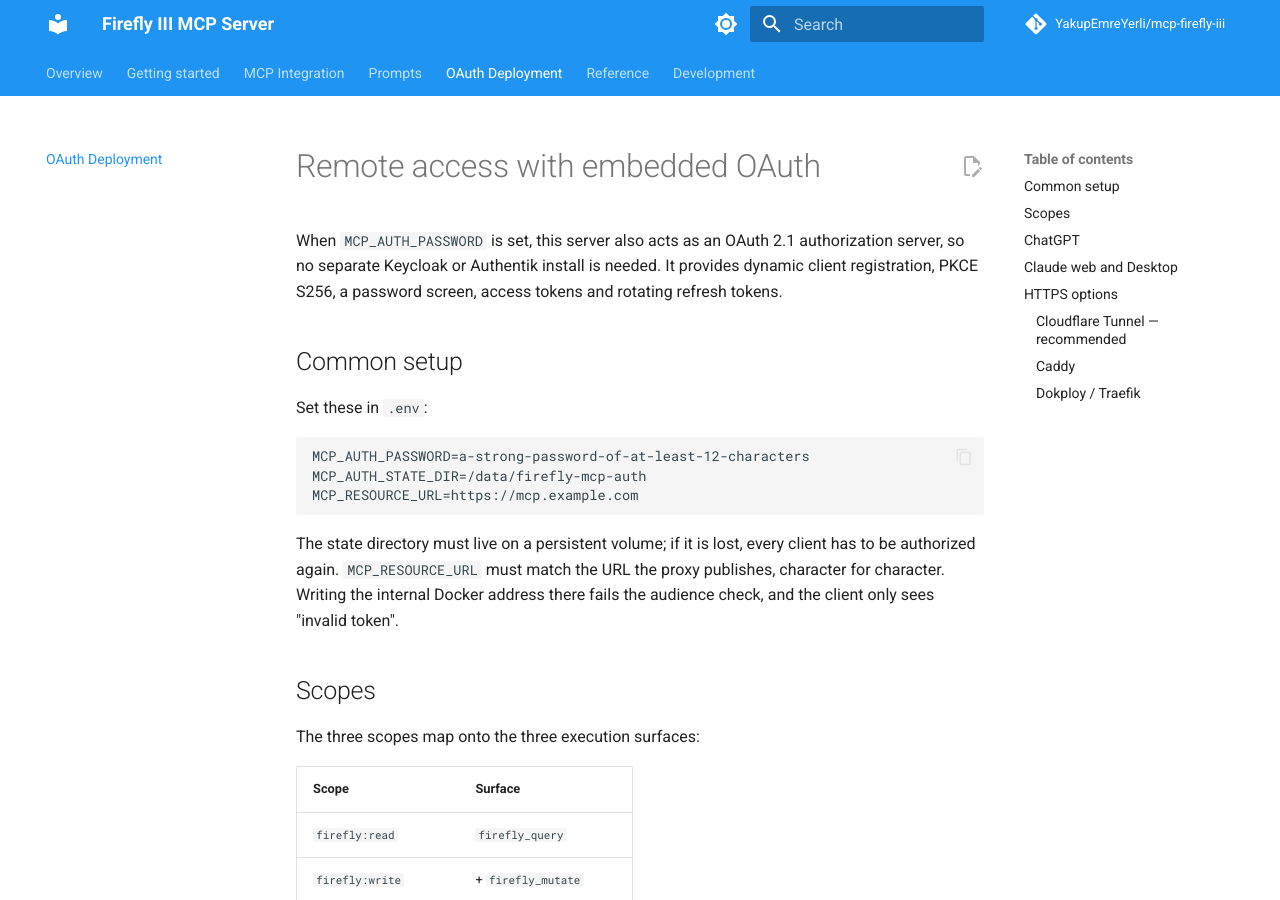
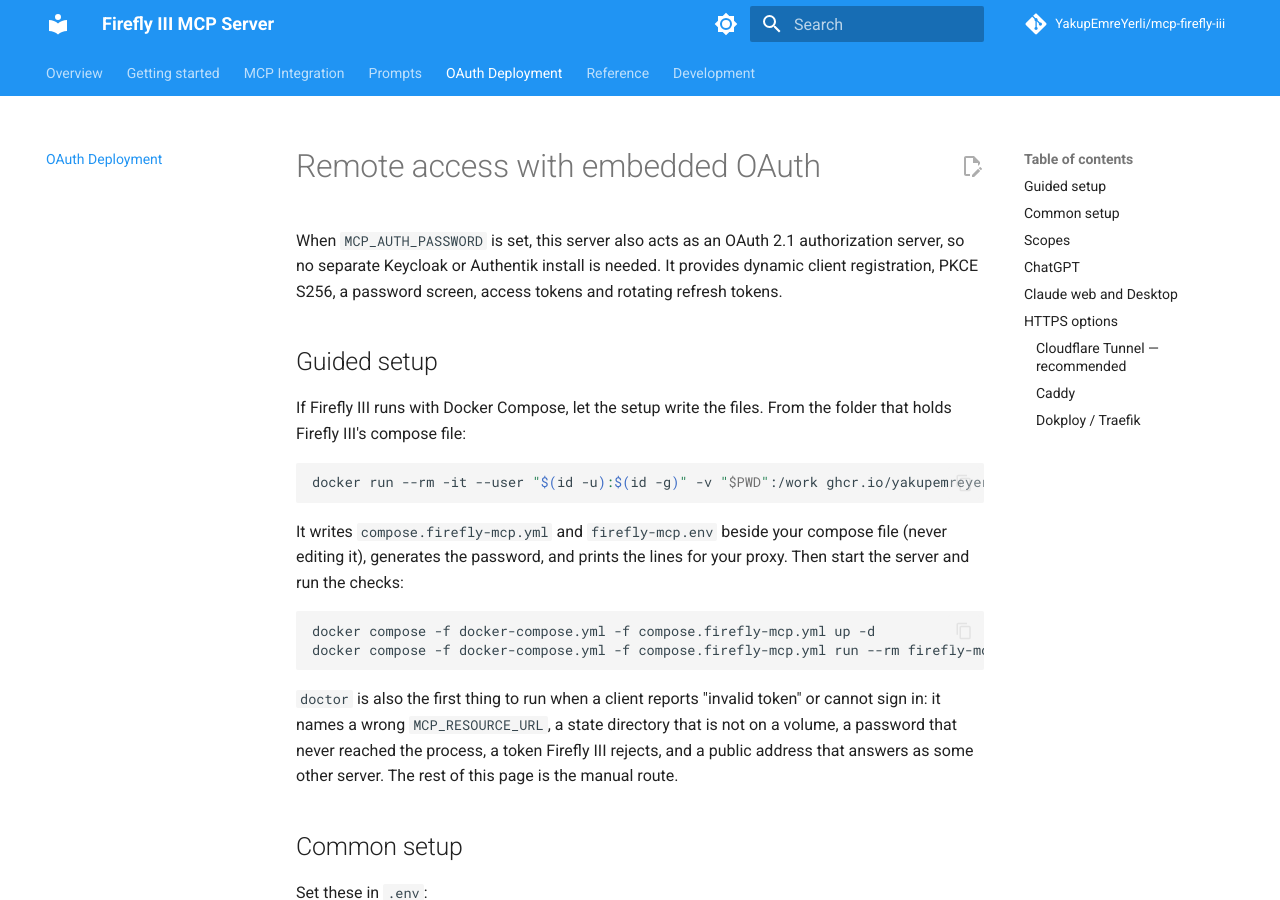
Before and after one commit to YakupEmreYerli/mcp-firefly-iii, an MkDocs documentation site: the page built from docs/oauth.md, in a window 1280 px wide and 900 px high. Built offline with MkDocs 1.6.1 and Material for MkDocs 9.7.7, drawn with Linux system fonts in a browser that asks for light colours; comment, search, counter and statistics services are not loaded; the version menu is left out.

Commit message:
docs: lead remote setup with the wizard and doctor; pin the image to the release

````diff
--- a/docs/oauth.md
+++ b/docs/oauth.md
@@ -4,6 +4,30 @@ When `MCP_AUTH_PASSWORD` is set, this server also acts as an OAuth 2.1
 authorization server, so no separate Keycloak or Authentik install is needed. It
 provides dynamic client registration, PKCE S256, a password screen, access
 tokens and rotating refresh tokens.
+
+## Guided setup
+
+If Firefly III runs with Docker Compose, let the setup write the files. From
+the folder that holds Firefly III's compose file:
+
+```bash
+docker run --rm -it --user "$(id -u):$(id -g)" -v "$PWD":/work ghcr.io/yakupemreyerli/mcp-firefly-iii:1.3.0 setup
+```
+
+It writes `compose.firefly-mcp.yml` and `firefly-mcp.env` beside your compose
+file (never editing it), generates the password, and prints the lines for your
+proxy. Then start the server and run the checks:
+
+```bash
+docker compose -f docker-compose.yml -f compose.firefly-mcp.yml up -d
+docker compose -f docker-compose.yml -f compose.firefly-mcp.yml run --rm firefly-mcp doctor
+```
+
+`doctor` is also the first thing to run when a client reports "invalid token"
+or cannot sign in: it names a wrong `MCP_RESOURCE_URL`, a state directory that
+is not on a volume, a password that never reached the process, a token Firefly
+III rejects, and a public address that answers as some other server. The rest of
+this page is the manual route.
 
 ## Common setup
 
````
Also changed, not shown: CHANGELOG.md (+25 -0 lines), CONTRIBUTING.md (+3 -1 lines), README.md (+31 -10 lines), README.tr.md (+31 -10 lines), docs/integrations.md (+1 -1 lines), docs/quickstart.md (+5 -0 lines), scripts/docs/validate.mjs (+25 -0 lines), 1 other file.
